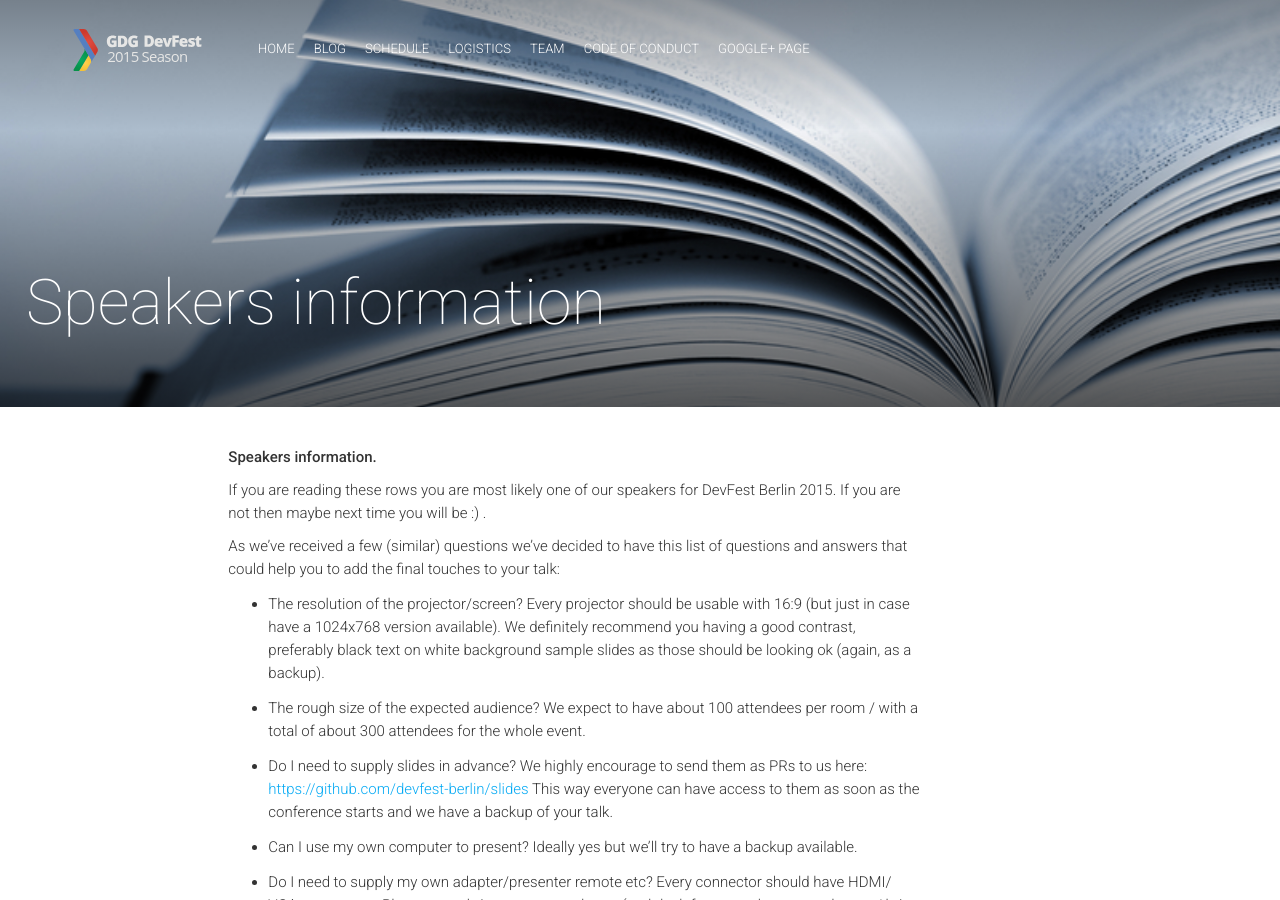
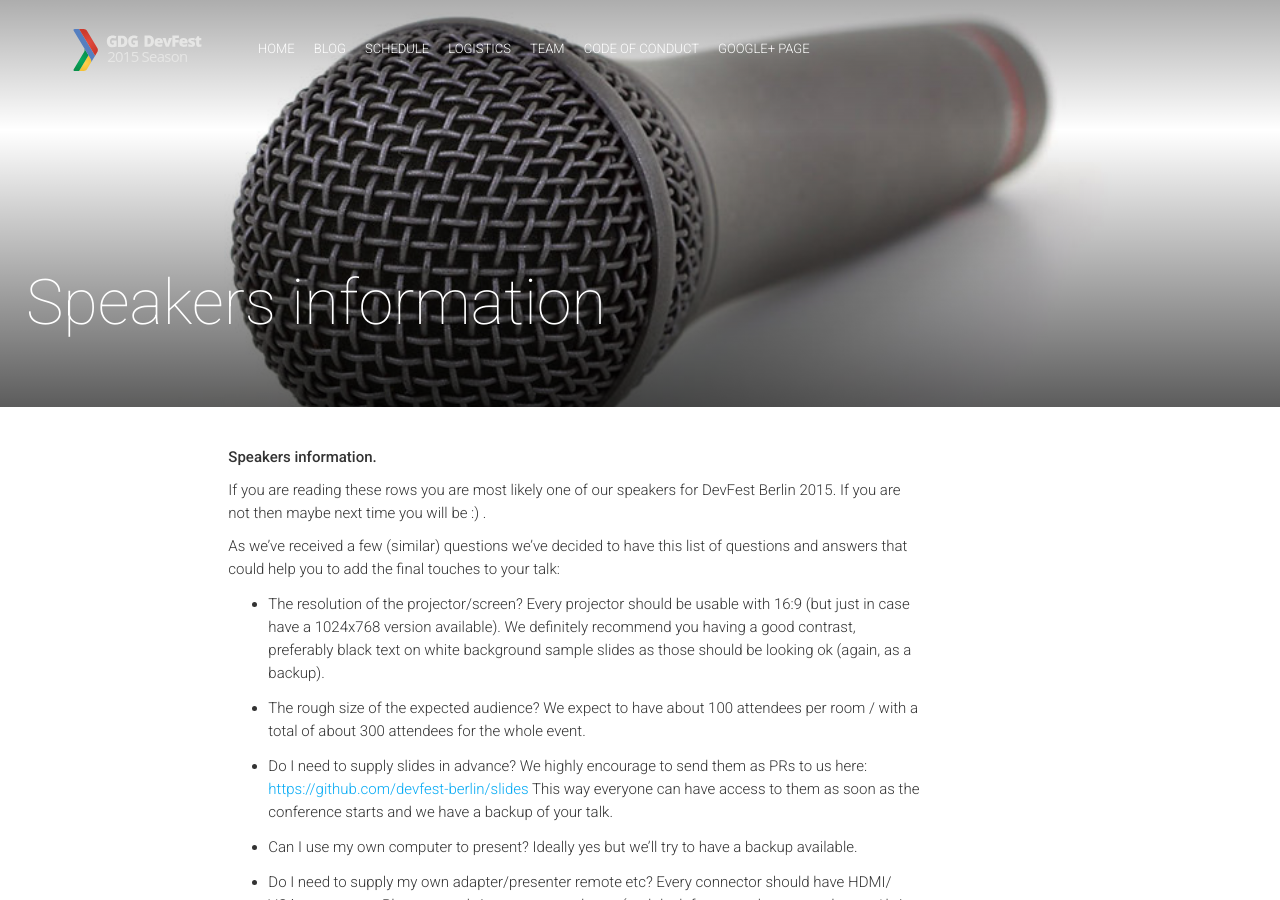
Before and after one commit to devfest-berlin/2015.devfest-berlin.de, a Jekyll site: the page built from speakers-faq.md, in a window 1280 px wide and 900 px high. Built offline with Jekyll 4.4.1, drawn with Linux system fonts in a browser that asks for light colours; nearby versions of some CDN libraries; comment, search, counter and statistics services are not loaded.

Commit message:
Replace image with speaker's relevant one
Public domain image. Source http://www.freestockphotos.biz/stockphoto/9541

```diff
--- a/speakers-faq.md
+++ b/speakers-faq.md
@@ -60,4 +60,4 @@ If there are any further questions that we could help you out with, please let u
 Looking forward for your talk!
 
 
-<img class="img-responsive feature-image" src="{{ site.baseurl }}/img/posts/cod.jpg" style="display:none">
+<img class="img-responsive feature-image" src="{{ site.baseurl }}/img/posts/speakers-faq.jpg" style="display:none">
```
Also changed, not shown: img/posts/speakers-faq.jpg (added).
